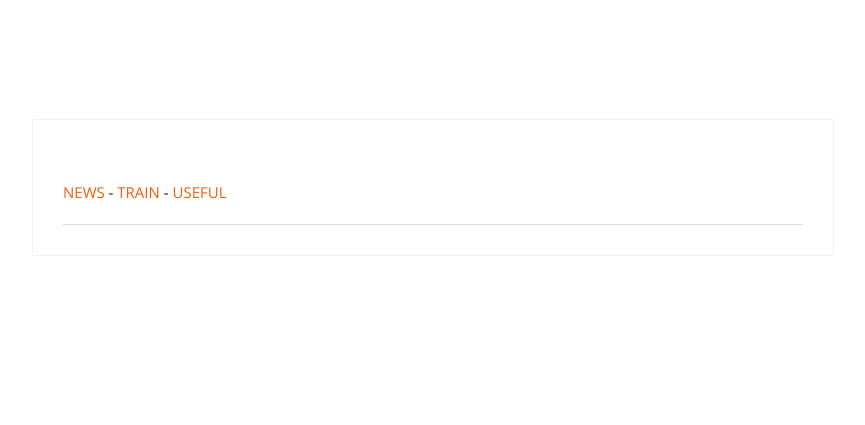
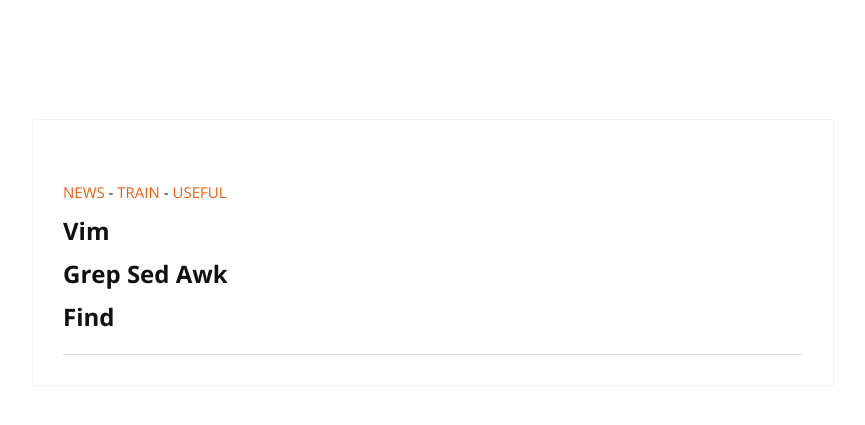
Before and after one commit to cylmat/cylmat.github.io, a Jekyll site: the page built from _pages/kata.md, in a window 1280 px wide. Shown: the top 425 px of the page, without its empty margins (207-1072 px from the left). Built offline with Jekyll 4.4.1, drawn with Linux system fonts in a browser that asks for light colours; nearby versions of some CDN libraries.

Commit message:
Update kata.md

```diff
--- a/_pages/kata.md
+++ b/_pages/kata.md
@@ -5,3 +5,10 @@ permalink: /kata/
 ---
 
 [NEWS](https://cylmat.github.io/news) - [TRAIN](https://cylmat.github.io/train) - [USEFUL](https://cylmat.github.io/useful)
+
+
+## Vim
+
+## Grep Sed Awk
+
+## Find
```
